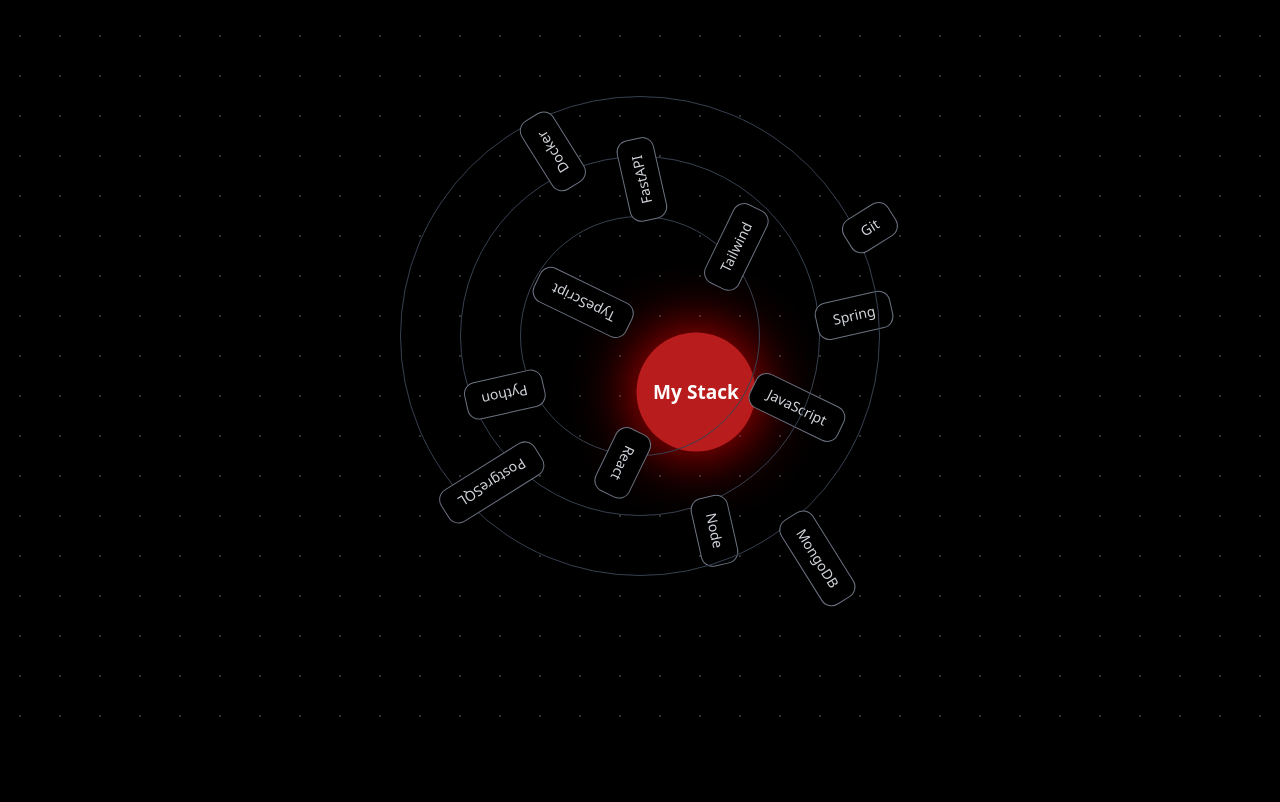
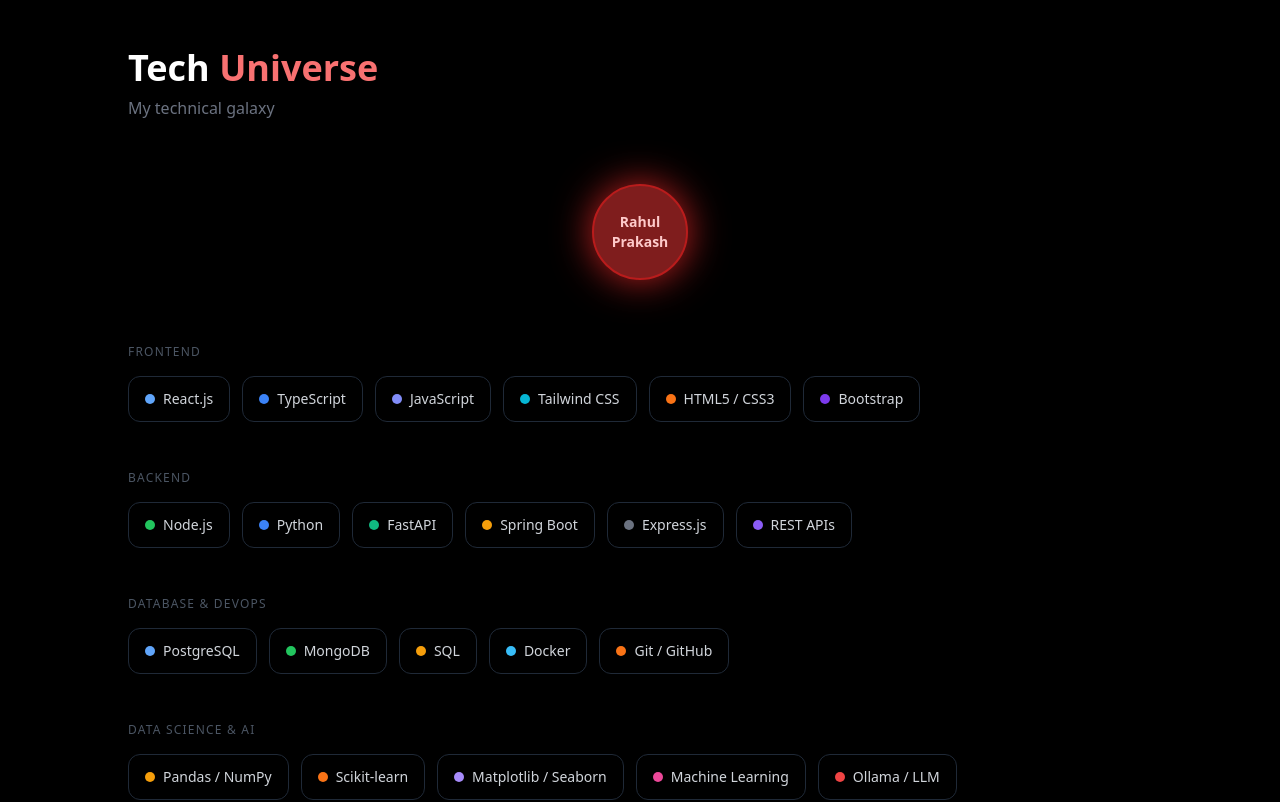
Before and after one commit to Rahul0626708/ai-portfolio, a React (Vite) app in the folder frontend/: page / in a window 1280 px wide. Shown: the part 1920-2722 px from the top of the page. Built offline with nearby package versions, Linux system fonts and the light colour scheme; no server answers.

Commit message:
Replace skills with solar system tech universe section

```diff
--- a/frontend/src/sections/SkillsSection.tsx
+++ b/frontend/src/sections/SkillsSection.tsx
@@ -1,105 +1,120 @@
-import { motion } from "framer-motion";
+import { motion } from 'framer-motion'
+import ScrollReveal from '../components/ScrollReveal'
 
 const categories = [
   {
-    name: "Frontend",
-    radius: 120,
-    speed: 20,
-    skills: ["React", "TypeScript", "Tailwind", "JavaScript"]
+    name: 'Frontend',
+    techs: [
+      { name: 'React.js', color: '#60a5fa' },
+      { name: 'TypeScript', color: '#3b82f6' },
+      { name: 'JavaScript', color: '#818cf8' },
+      { name: 'Tailwind CSS', color: '#06b6d4' },
+      { name: 'HTML5 / CSS3', color: '#f97316' },
+      { name: 'Bootstrap', color: '#7c3aed' },
+    ]
   },
   {
-    name: "Backend",
-    radius: 180,
-    speed: 30,
-    skills: ["Node", "Python", "FastAPI", "Spring"]
+    name: 'Backend',
+    techs: [
+      { name: 'Node.js', color: '#22c55e' },
+      { name: 'Python', color: '#3b82f6' },
+      { name: 'FastAPI', color: '#10b981' },
+      { name: 'Spring Boot', color: '#f59e0b' },
+      { name: 'Express.js', color: '#6b7280' },
+      { name: 'REST APIs', color: '#8b5cf6' },
+    ]
   },
   {
-    name: "Database",
-    radius: 240,
-    speed: 40,
-    skills: ["MongoDB", "PostgreSQL", "Docker", "Git"]
+    name: 'Database & DevOps',
+    techs: [
+      { name: 'PostgreSQL', color: '#60a5fa' },
+      { name: 'MongoDB', color: '#22c55e' },
+      { name: 'SQL', color: '#f59e0b' },
+      { name: 'Docker', color: '#38bdf8' },
+      { name: 'Git / GitHub', color: '#f97316' },
+    ]
+  },
+  {
+    name: 'Data Science & AI',
+    techs: [
+      { name: 'Pandas / NumPy', color: '#f59e0b' },
+      { name: 'Scikit-learn', color: '#f97316' },
+      { name: 'Matplotlib / Seaborn', color: '#a78bfa' },
+      { name: 'Machine Learning', color: '#ec4899' },
+      { name: 'Ollama / LLM', color: '#ef4444' },
+    ]
+  },
+]
+
+function TechBox({ name, color, index }: { name: string; color: string; index: number }) {
+  return (
+    <motion.div
+      initial={{ opacity: 0, scale: 0.8 }}
+      whileInView={{ opacity: 1, scale: 1 }}
+      viewport={{ once: true }}
+      transition={{ delay: index * 0.05, duration: 0.3 }}
+      whileHover={{ y: -4, scale: 1.05 }}
+      className="group flex items-center gap-2 px-4 py-3 rounded-xl border border-gray-800 bg-black cursor-default transition-colors duration-200 hover:bg-red-950 hover:border-red-800"
+    >
+      <div
+        className="w-2.5 h-2.5 rounded-full flex-shrink-0"
+        style={{ background: color }}
+      />
+      <span className="text-sm text-gray-300 font-medium group-hover:text-white transition-colors">
+        {name}
+      </span>
+    </motion.div>
+  )
 }
-];
 
 export default function SkillsSection() {
   return (
-    <section className="h-screen bg-black flex items-center justify-center overflow-hidden relative">
+    <section id="skills" className="min-h-screen px-6 py-28">
+      <div className="max-w-5xl mx-auto">
+        <ScrollReveal>
+          <h2 className="text-4xl font-bold mb-2">
+            Tech <span className="text-red-400">Universe</span>
+          </h2>
+          <p className="text-gray-500 mb-16">My technical galaxy</p>
+        </ScrollReveal>
 
-      {/* 🌌 Stars Background */}
-      <div className="absolute inset-0 bg-[radial-gradient(white_1px,transparent_1px)] [background-size:40px_40px] opacity-20"></div>
-
-      <div className="relative w-[700px] h-[700px]">
-
-        {/* ☀️ Sun */}
+        {/* Sun — center identity */}
+        <ScrollReveal delay={0.1}>
+          <div className="flex justify-center mb-16">
             <motion.div
-          className="absolute top-1/2 left-1/2 -translate-x-1/2 -translate-y-1/2
-          w-28 h-28 rounded-full flex items-center justify-center
-          text-white font-bold text-lg
-          bg-red-700 shadow-[0_0_60px_rgba(255,0,0,0.9)]"
-          animate={{ scale: [1, 1.1, 1] }}
-          transition={{ repeat: Infinity, duration: 2 }}
+              animate={{ boxShadow: ['0 0 20px #991b1b', '0 0 50px #dc2626', '0 0 20px #991b1b'] }}
+              transition={{ duration: 2, repeat: Infinity }}
+              className="w-24 h-24 rounded-full bg-red-900 border-2 border-red-700 flex flex-col items-center justify-center text-center"
             >
-          My Stack
-        </motion.div>
-
-        {/* 🪐 Orbits */}
-        {categories.map((cat, i) => (
-          <div key={cat.name}>
-
-            {/* Orbit Ring */}
-            <div
-              className="absolute top-1/2 left-1/2 border border-gray-700 rounded-full"
-              style={{
-                width: cat.radius * 2,
-                height: cat.radius * 2,
-                transform: "translate(-50%, -50%)"
-              }}
-            />
-
-            {/* Planets */}
-            {cat.skills.map((skill, index) => {
-              const angle = (index / cat.skills.length) * 360;
-
-              return (
-                <motion.div
-                  key={skill}
-                  className="absolute top-1/2 left-1/2"
-                  animate={{ rotate: 360 }}
-                  transition={{
-                    repeat: Infinity,
-                    duration: cat.speed,
-                    ease: "linear"
-                  }}
-                >
-                  <div
-                    style={{
-                      transform: `rotate(${angle}deg) translateX(${cat.radius}px)`
-                    }}
-                  >
-                    <motion.div
-                      whileHover={{
-                        scale: 1.3,
-                        boxShadow: "0px 0px 25px rgba(255,0,0,0.9)"
-                      }}
-                      className="
-                        px-4 py-2 text-sm
-                        rounded-xl border border-gray-500
-                        bg-black text-gray-300
-                        cursor-pointer
-                        transition-all duration-300
-                        hover:bg-red-900 hover:text-white hover:border-red-600
-                      "
-                    >
-                      {skill}
+              <span className="text-sm font-bold text-red-200">Rahul</span>
+              <span className="text-sm font-bold text-red-200">Prakash</span>
             </motion.div>
           </div>
-                </motion.div>
-              );
-            })}
+        </ScrollReveal>
+
+        {/* Categories */}
+        <div className="space-y-12">
+          {categories.map((cat, ci) => (
+            <ScrollReveal key={cat.name} delay={ci * 0.1}>
+              <div>
+                <p className="text-xs font-medium text-gray-600 uppercase tracking-widest mb-4">
+                  {cat.name}
+                </p>
+                <div className="flex flex-wrap gap-3">
+                  {cat.techs.map((tech, i) => (
+                    <TechBox
+                      key={tech.name}
+                      name={tech.name}
+                      color={tech.color}
+                      index={i}
+                    />
+                  ))}
                 </div>
+              </div>
+            </ScrollReveal>
           ))}
-
+        </div>
       </div>
     </section>
-  );
+  )
 }
```
Lines whose indentation alone changed are shown as unchanged.
